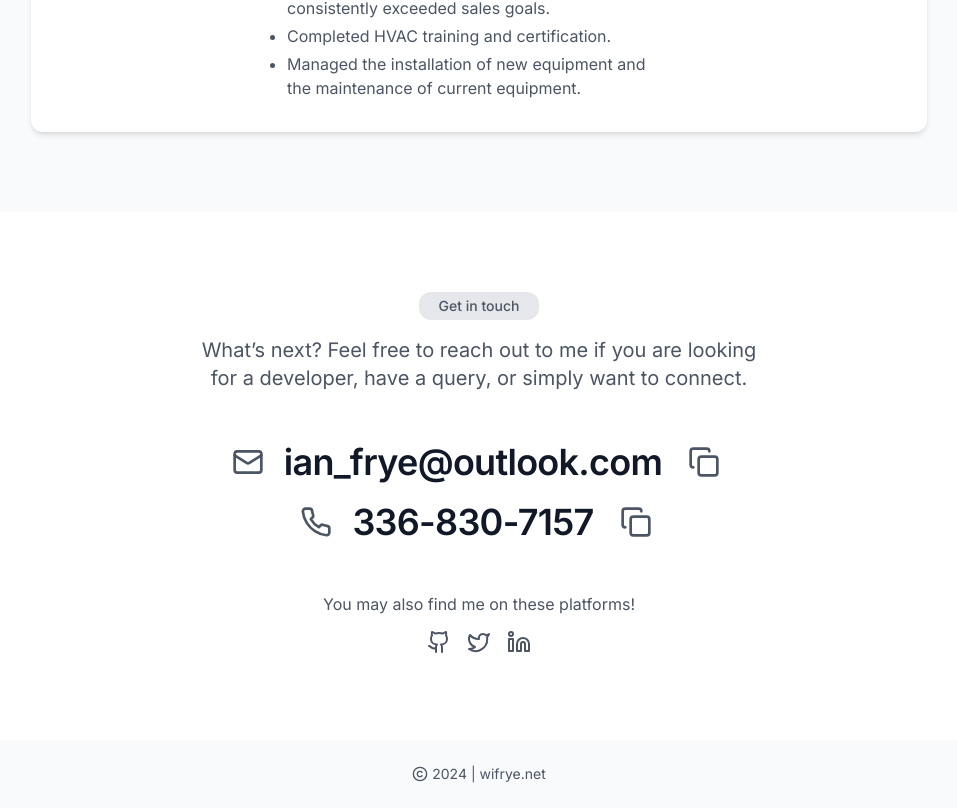
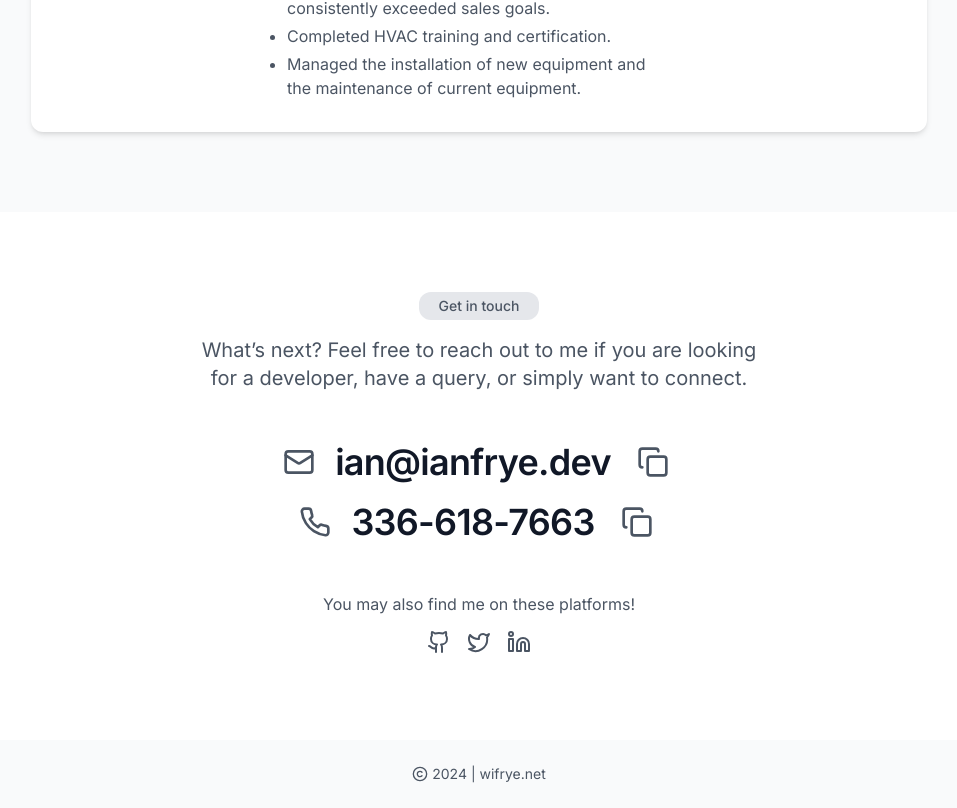
Before and after one commit to ianfrye0818/personal-site, a Next.js app: page / in a window 1280 px wide. Shown: the part 5603-6411 px from the top of the page, without its empty margins (161-1118 px from the left). Built offline with nearby package versions, Linux system fonts and the light colour scheme.

Commit message:
updating contact info

```diff
--- a/src/components/sections/contact.tsx
+++ b/src/components/sections/contact.tsx
@@ -12,8 +12,8 @@ import Container from '@/components/layout/container';
 import useWindowSize from '@/hooks/use-window-size';
 import { copyTextToClipboard } from '@/lib/utils';
 
-let email = 'ian_frye@outlook.com';
-let phone = '336-830-7157';
+let email = 'ian@ianfrye.dev';
+let phone = '336-618-7663';
 
 type CopyValue = 'email' | 'phone';
 
@@ -59,7 +59,7 @@ const ContactSection = () => {
           <div className='flex items-center gap-4 md:gap-5'>
             <Mail className='h-6 w-6 md:h-8 md:w-8' />
             <Link href={`mailto:${email}`}>
-            <Typography variant='h2'>{email}</Typography>
+              <Typography variant='h2'>{email}</Typography>
             </Link>
             <IconButton
               size={width && width < 768 ? 'md' : 'lg'}
@@ -73,7 +73,7 @@ const ContactSection = () => {
           <div className='flex items-center gap-4 md:gap-5'>
             <Phone className='h-6 w-6 md:h-8 md:w-8' />
             <Link href={`tel:${phone.replace(' ', '')}`}>
-            <Typography variant='h2'>{phone}</Typography>
+              <Typography variant='h2'>{phone}</Typography>
             </Link>
             <IconButton
               size={width && width < 768 ? 'md' : 'lg'}
```
